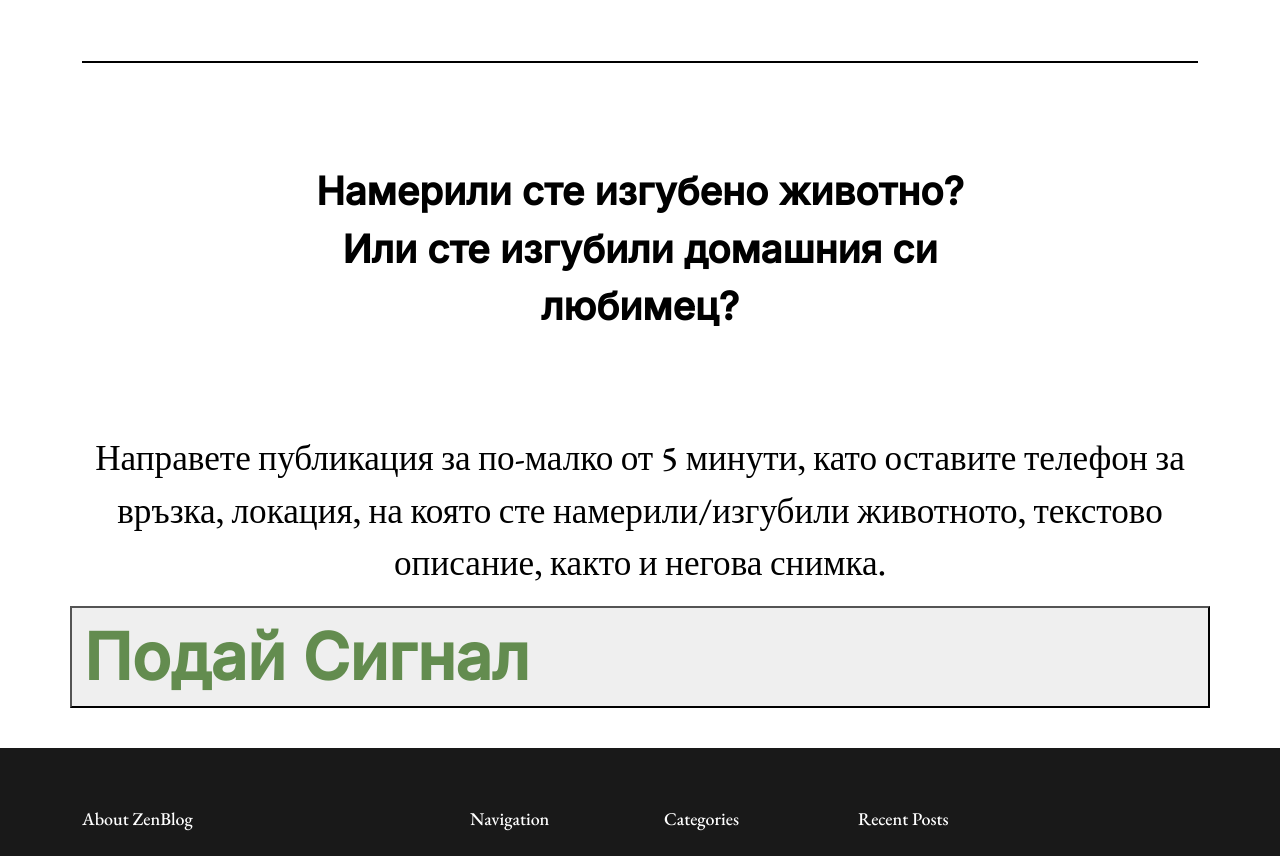
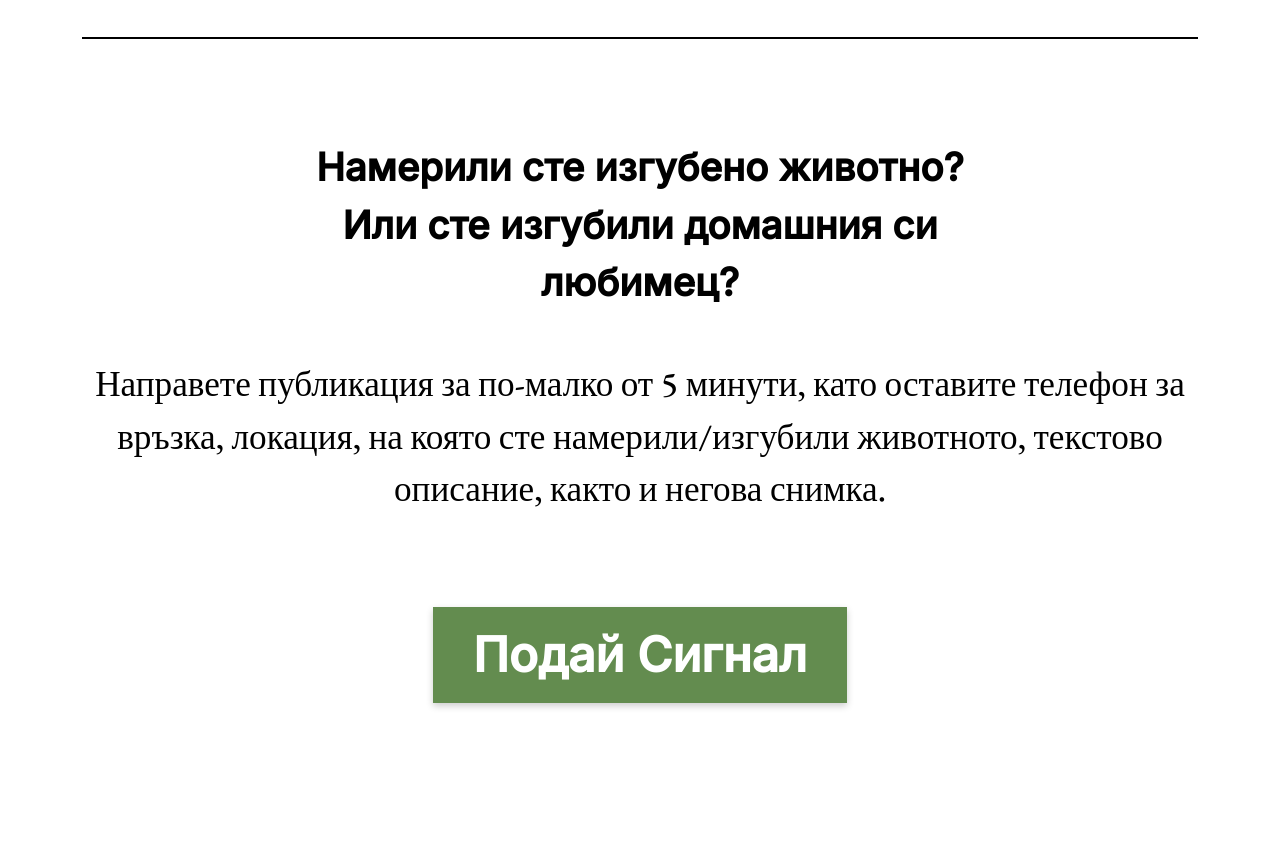
Before and after one commit to F0xyBG/PetFinder, a plain HTML site: page FrontEnd/index.html in a window 1280 px wide. Shown: the part 1288-2144 px from the top of the page. Drawn offline with nearby package versions, Linux system fonts and the light colour scheme; a web font is replaced by a local one.

Commit message:
signal section done

```diff
--- a/FrontEnd/assets/css/main.css
+++ b/FrontEnd/assets/css/main.css
@@ -1308,10 +1308,10 @@ section {
   font-style: normal;
   font-weight: 700;
 
-padding-top: 100px;
-padding-left: 227px;
-padding-right: 227px;
-padding-bottom: 80px;
+  padding-top: 100px;
+  padding-left: 227px;
+  padding-right: 227px;
+  padding-bottom: 30px;
 }
 
 .breik-liniq{
@@ -1331,15 +1331,23 @@ padding-bottom: 80px;
 }
 
 .signal-buton{
-  display: flex;
+  display: inline-block;
   flex-direction: column;
+  vertical-align: middle;
   justify-content: center;
   flex-shrink: 0;
+  padding-top: 12px;
+  padding-right: 40px;
+  padding-bottom: 12px;
+  padding-left: 40px;
 
-  color: #638C4F;
+  box-shadow: 0 3px 7px rgba(0, 0, 0, 0.2);
+
+  color: white;
+  background: #638C4F;
   text-align: center;
   font-family: Inter;
-  font-size: 400%;
+  font-size: 300%;
   font-style: normal;
   font-weight: 600;
 }
--- a/FrontEnd/index.html
+++ b/FrontEnd/index.html
@@ -458,7 +458,7 @@
               </div>
               <div class="row">
                   <div class="col">
-                   Edinkon
+
                    <div class="post-entry-1">
                       <a href="single-post.html"><img src="assets/img/post-landscape-6.jpg" alt="" class="img-fluid"></a>
                       <div class="post-meta"><span class="date">Lifestyle</span> <span class="mx-1">&bullet;</span> <span>Jul 5th '22</span></div>
@@ -466,7 +466,7 @@
                     </div>
                  </div>
                  <div class="col">
-                   Vtorikon
+
                    <div class="post-entry-1">
                     <a href="single-post.html"><img src="assets/img/post-landscape-6.jpg" alt="" class="img-fluid"></a>
                     <div class="post-meta"><span class="date">Lifestyle</span> <span class="mx-1">&bullet;</span> <span>Jul 5th '22</span></div>
@@ -481,8 +481,14 @@
 
             <p class="signal-tekst">Направете публикация за по-малко от 5 минути, като оставите телефон за връзка, локация, на която сте намерили/изгубили животното, текстово описание, както и негова снимка.</p>
 
-            <div class="row">
-                <button class="signal-buton"> Подай Сигнaл</button>
+            <div class="container">
+              <div class="row">
+                  <div class="col text-center" style="padding-top: 75px; padding-bottom: 150px;">
+                      <div class="signal-buton">
+                          Подай Сигнaл
+                      </div>
+                 </div>
+              </div>
             </div>
 
                <!--<div class="row g-5">
@@ -604,7 +610,7 @@
   <!-- ======= Footer ======= -->
   <footer id="footer" class="footer">
 
-    <div class="footer-content">
+    <!-- <div class="footer-content">
       <div class="container">
 
         <div class="row g-5">
@@ -688,7 +694,7 @@
           </div>
         </div>
       </div>
-    </div>
+    </div> -->
 
     <div class="footer-legal">
       <div class="container">
```
